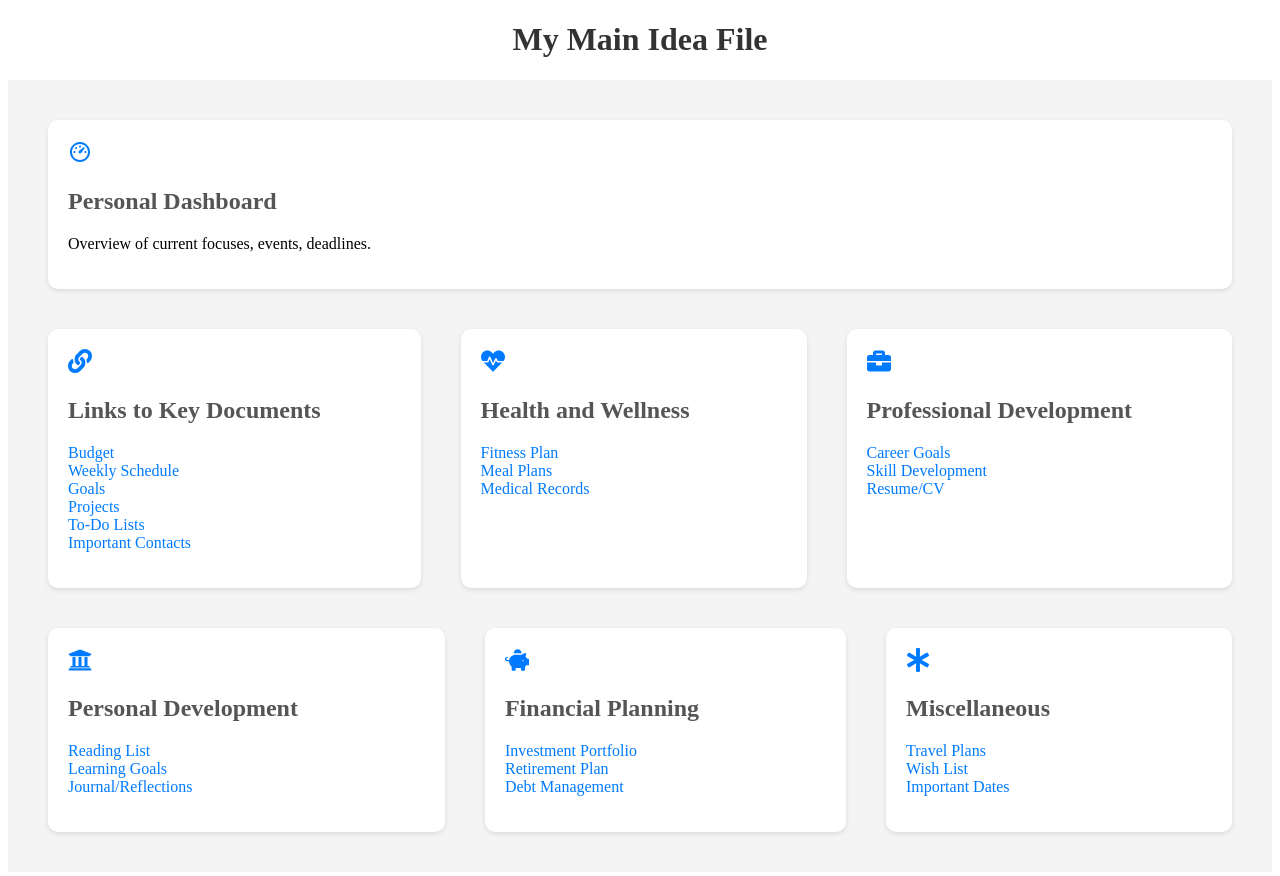
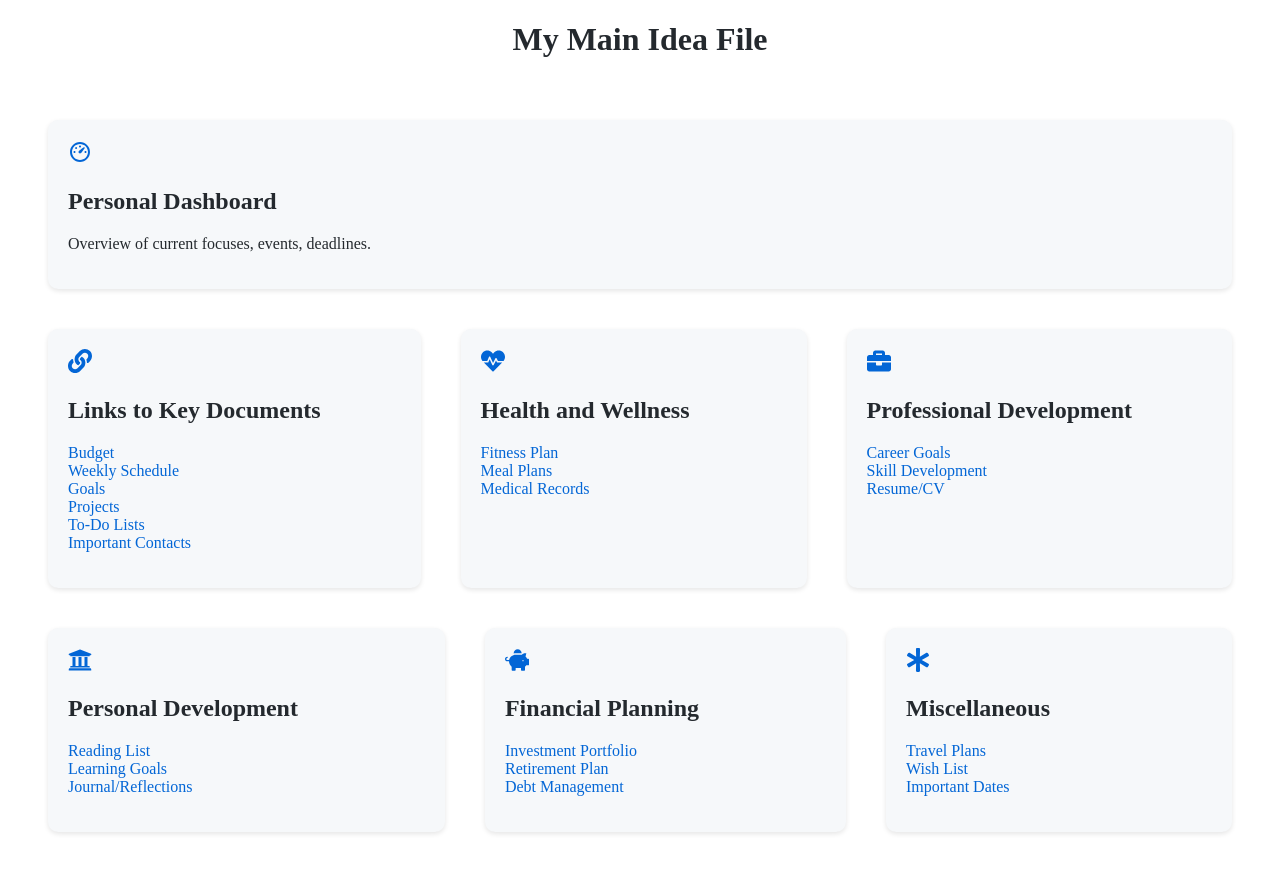
Before and after one commit to danielpmo1371/my-life, a Next.js app: page / in a window 1280 px wide. Shown: the top 876 px of the page. Built offline with nearby package versions, Linux system fonts and the light colour scheme.

Commit message:
change to colour scheme

```diff
--- a/src/app/Home.css
+++ b/src/app/Home.css
@@ -1,22 +1,30 @@
+:root {
+  --primary-color: #0366d6; /* GitHub blue for links and icons */
+  --secondary-color: #f6f8fa; /* Light gray for card backgrounds */
+  --accent-color: lightgrey; /* Green for hover effects and buttons */
+  --text-color: #24292e; /* Almost black for primary text */
+  --background-color: #ffffff; /* Pure white for overall background */
+}
+
 .home-container {
   padding: 20px;
   font-family: 'Arial, sans-serif';
-    background: #f4f4f4;
+  background: var(--background-color);
   display: flex;
   flex-wrap: wrap;
 }
 
 h1 {
   text-align: center;
-    color: #333;
+  color: var(--text-color);
   font-family: 'Roboto, sans-serif';
 }
 
 .card {
-    background: white;
+  background: var(--secondary-color);
+  color: var(--text-color);
   padding: 20px;
   margin: 20px;
-    margin-bottom: 20px;
   border-radius: 10px;
   box-shadow: 0 2px 5px rgba(0,0,0,0.1);
   transition: transform 0.3s ease;
@@ -26,15 +34,17 @@
 
 .card:hover {
   transform: translateY(-5px);
+  box-shadow: 0 4px 10px rgba(0,0,0,0.2);
+  background: var(--accent-color);
 }
 
 .icon {
   font-size: 24px;
-    color: #007bff;
+  color: var(--primary-color);
 }
 
 .card h2 {
-    color: #555;
+  color: var(--text-color);
   font-family: 'Roboto, sans-serif';
 }
 
@@ -44,8 +54,12 @@
 }
 
 ul li a {
-    color: #007bff;
+  color: var(--primary-color);
   text-decoration: none;
+}
+
+ul li a:hover {
+  color: var(--accent-color);
 }
 
 .card.dashboard {
```
Lines whose indentation alone changed are shown as unchanged.
